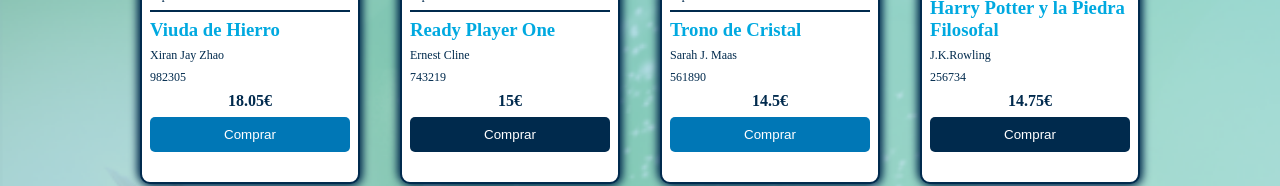
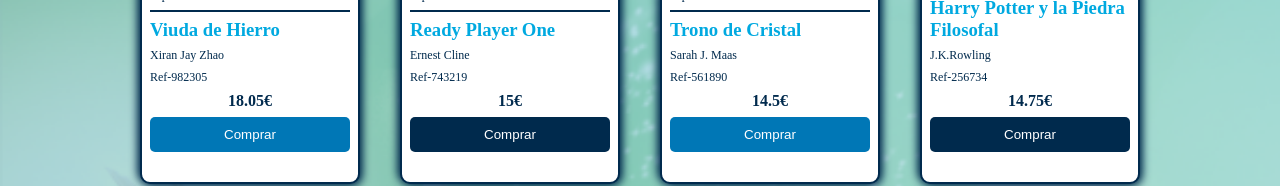
Before and after one commit to TinaTabo/Modulo3_Angular_MyBooks, an Angular app: page /books in a window 1280 px wide. Shown: the part 410-596 px from the top of the page. Built offline with nearby package versions, Linux system fonts and the light colour scheme.

Commit message:
Reto 5 completo

```diff
--- a/src/app/app.module.ts
+++ b/src/app/app.module.ts
@@ -10,6 +10,7 @@
 import { RegisterComponent } from './page/register/register.component';
 import { ProfileComponent } from './page/profile/profile.component';
 import { BooksComponent } from './page/books/books.component';
+import { BookRefPipe } from './pipes/book-ref.pipe';
 
 @NgModule({
   declarations: [
@@ -20,7 +21,8 @@
     FormRegisterComponent,
     RegisterComponent,
     ProfileComponent,
-    BooksComponent
+    BooksComponent,
+    BookRefPipe
   ],
   imports: [
     BrowserModule,
--- a/src/app/page/books/books.component.html
+++ b/src/app/page/books/books.component.html
@@ -7,7 +7,7 @@
             <div class="line"></div>
             <h3 class="card__book--title">{{book.title}}</h3>
             <p class="card__book--author">{{book.author}}</p>
-            <p class="card__book--ref">{{book.id_book}}</p>
+            <p class="card__book--ref">{{book.id_book | bookRef}}</p>
             <h4 class="card__book--price">{{book.price}}€</h4>
             <button class="card__button" [ngClass]="par ? 'odd__button' : ''">Comprar</button>
         </div>
--- /dev/null
+++ b/src/app/pipes/book-ref.pipe.ts
@@ -0,0 +1,13 @@
+import { Pipe, PipeTransform } from '@angular/core';
+
+@Pipe({
+  name: 'bookRef'
+})
+export class BookRefPipe implements PipeTransform {
+
+  transform(value:string): string {
+    let result = `Ref-${value}`;
+    return result;
+  }
+
+}
```
